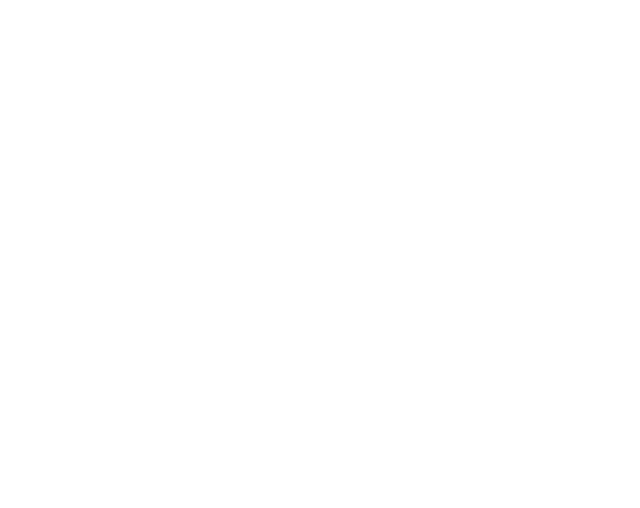
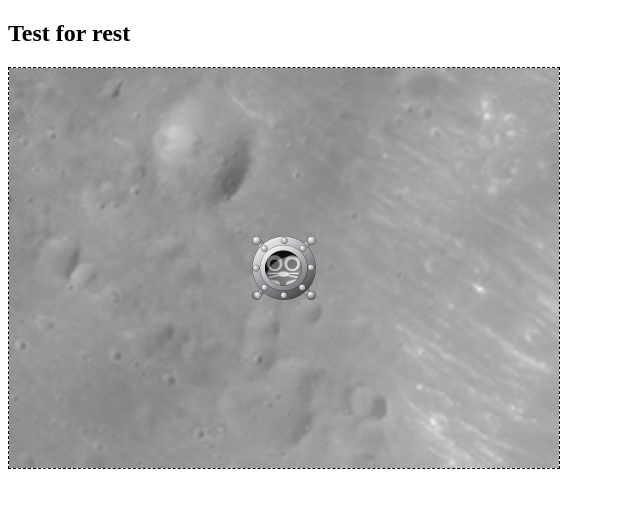
Before and after one commit to TheForkbeard/scrolling-practice, a plain HTML site: page index.html in a window 1280 px wide. Shown: the whole page, without its empty margins (0-640 px from the left). Drawn offline with Linux system fonts and the light colour scheme.

Commit message:
Scrolling is working, this is how I want my maze to be viewed

```diff
--- a/index.html
+++ b/index.html
@@ -7,6 +7,146 @@
     <title>Scrolling practice</title>
 </head>
 <body>
+    <header>
+        <h2>Test for rest</h2>
+    </header>
+    <div>
+        <canvas width="550" height="400" style="border: 1px dashed black"></canvas>
+
+        <script>
+
+        // ok going to try this from the old cory first
+        // -- The sprite object
+        let sprite = {
+            sourceX: 0,
+            sourceY: 0,
+            sourceWidth: 64,
+            sourceHeight: 64,
+            x: 0,
+            y: 0,
+            height: 64,
+            width: 64
+        };
+
+        // The main program
+
+        // The canvas and it's drawing frame
+        let canvas = document.querySelector("canvas");
+        let drawingSurface = canvas.getContext("2d");
+
+        // An array to store sprites
+        let sprites = [];
+
+        // Create the background sprite
+        let background = Object.create(sprite);
+        background.sourceY = 64;
+        background.sourceWidth = 2561;
+        background.sourceHeight = 1922;
+        background.width = 2561;
+        background.height = 1922;
+        background.x = -(background.width - canvas.width) / 2;
+        background.y = -(background.height - canvas.height) / 2;
+        sprites.push(background);
+
+        // create the cat sprite and center it
+        let cat = Object.create(sprite);
+        cat.x = 243;
+        cat.y = 168;
+        sprites.push(cat);
+
+        //load the image
+        let image = new Image();
+        image.src = "assets/images/phobosTileSheet.png";
+        image.addEventListener("load", loadHandler, false);
+
+        // add a keyboard listener
+        window.addEventListener("keydown", keydownHandler, false);
+        window.addEventListener("keyup", keyupHandler, false);
+
+        // arrow key codes
+        let UP = 38;
+        let DOWN = 40;
+        let RIGHT = 39;
+        let LEFT = 37;
+
+        // General vx and vy variable to control the movement of the cat
+        let vx = 0;
+        let vy = 0;
+
+        function keydownHandler(event) {
+            switch(event.keyCode) {
+                case UP:
+                    vy = -5;
+                    break;
+                case DOWN:
+                    vy = +5;
+                    break;
+                case LEFT:
+                    vx = -5;
+                    break;
+                case RIGHT:
+                    vx = +5;
+                    break;
+            }
+        }
+
+        function keyupHandler(event) {
+            if(event.keyCode === LEFT || event.keyCode === RIGHT) {
+                vx = 0;
+            } else if(event.keyCode === UP || event.keyCode === DOWN) {
+                vy = 0;
+            }
+        }
+
+        function loadHandler() {
+            update();
+        }
+
+        function update() {
+            // Start the animation loop
+            setTimeout(update, 16);
+
+            // Move the background
+            background.x += -vx;
+            background.y += -vy;
+
+            // Check the canvas boundaries and prevent background from crossing them
+            if(background.x > 0) {
+                background.x = 0;
+            }
+            if(background.y > 0) {
+                background.y = 0;
+            }
+            if(background.x < canvas.width - background.width) {
+                background.x = canvas.width - background.width;
+            }
+            if(background.y < canvas.height - background.height) {
+                background.y = canvas.height - background.height;
+            }
+
+            render();
+        }
+
+        function render(event) {
+            drawingSurface.clearRect(0, 0, canvas.width, canvas.height);
+            for(let i = 0; i < sprites.length; i++) {
+                let sprite = sprites[i];
+                drawingSurface.drawImage(
+                    image,
+                    sprite.sourceX,
+                    sprite.sourceY,
+                    sprite.sourceWidth,
+                    sprite.sourceHeight,
+                    sprite.x,
+                    sprite.y,
+                    sprite.width,
+                    sprite.height
+                );
+            }
+        }
+
+        </script>
+    </div>
 
 </body>
 </html>
```
Also changed, not shown: assets/js/requestAnimationFramePolyfill.js (added, +36 -0 lines), assets/images/phobosTileSheet.png (added).
